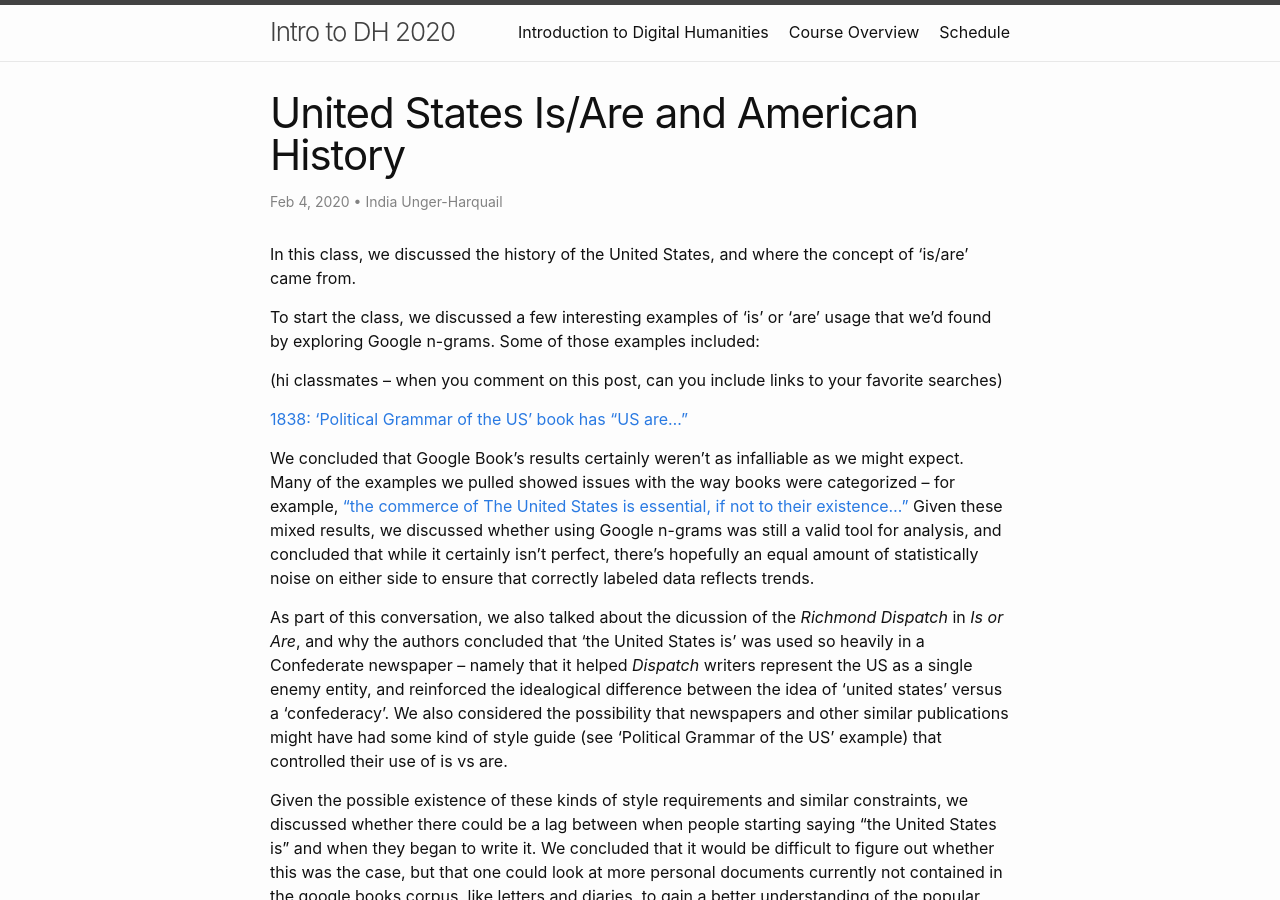
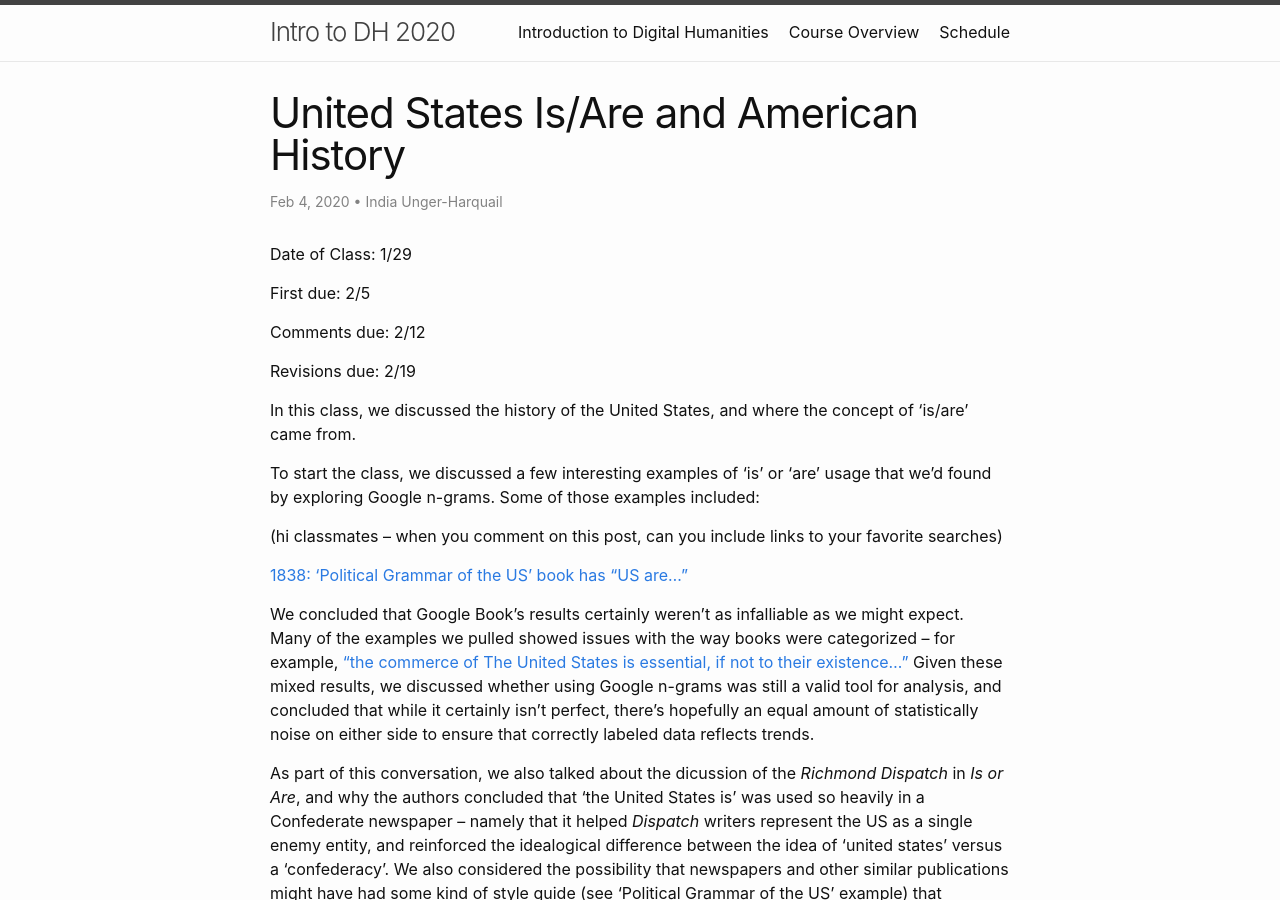
Before and after one commit to scottbot/IntroDH2020, a Jekyll site: the page built from _posts/2020-02-04-United-States-Is-Are-and-History.md, in a window 1280 px wide and 900 px high. Built offline with Jekyll 4.4.1, drawn with Linux system fonts in a browser that asks for light colours; a script that is not in the unit is left out.

Commit message:
Update 2020-02-04-United-States-Is-Are-and-History.md

```diff
--- a/_posts/2020-02-04-United-States-Is-Are-and-History.md
+++ b/_posts/2020-02-04-United-States-Is-Are-and-History.md
@@ -3,6 +3,13 @@ layout: post
 title: "United States Is/Are and American History"
 author: "India Unger-Harquail"
 ---
+Date of Class: 1/29
+
+First due: 2/5
+
+Comments due: 2/12
+
+Revisions due: 2/19
 
 In this class, we discussed the history of the United States, and where the concept of ‘is/are’ came from.
 
```
